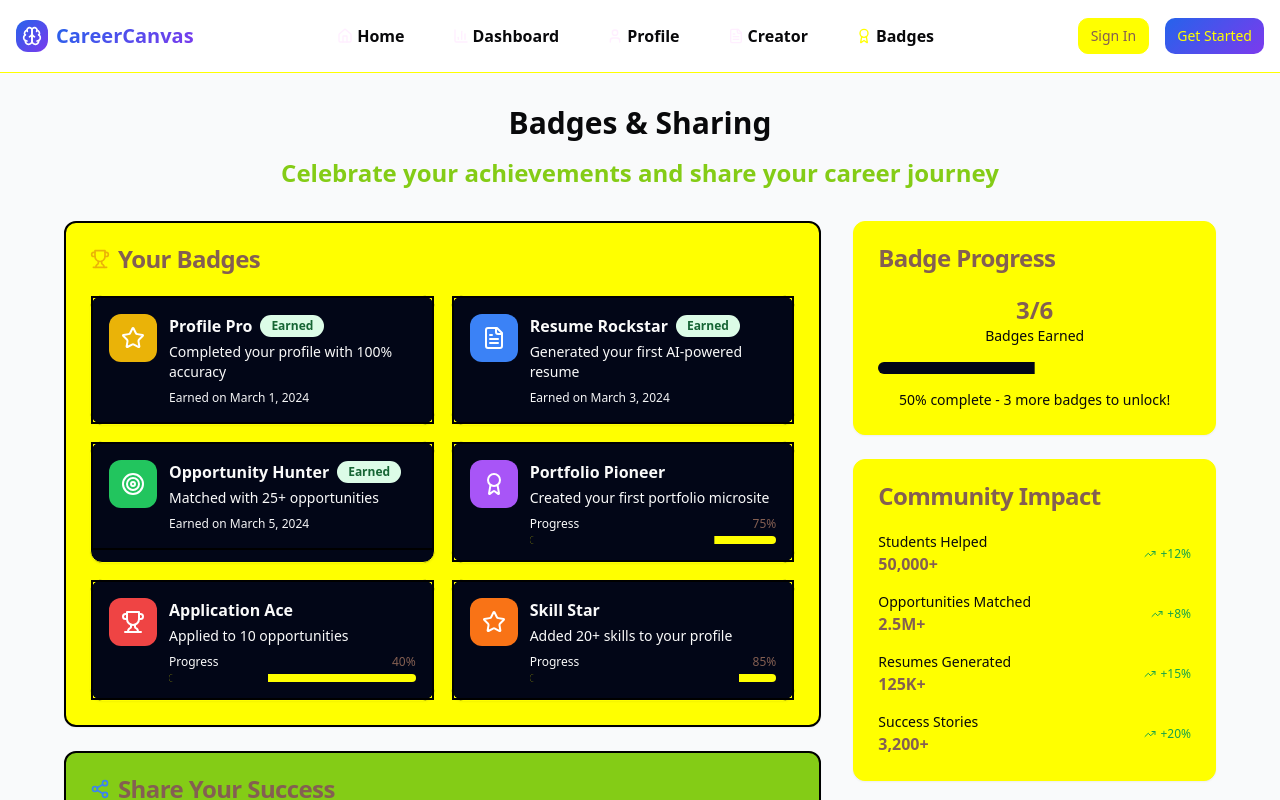
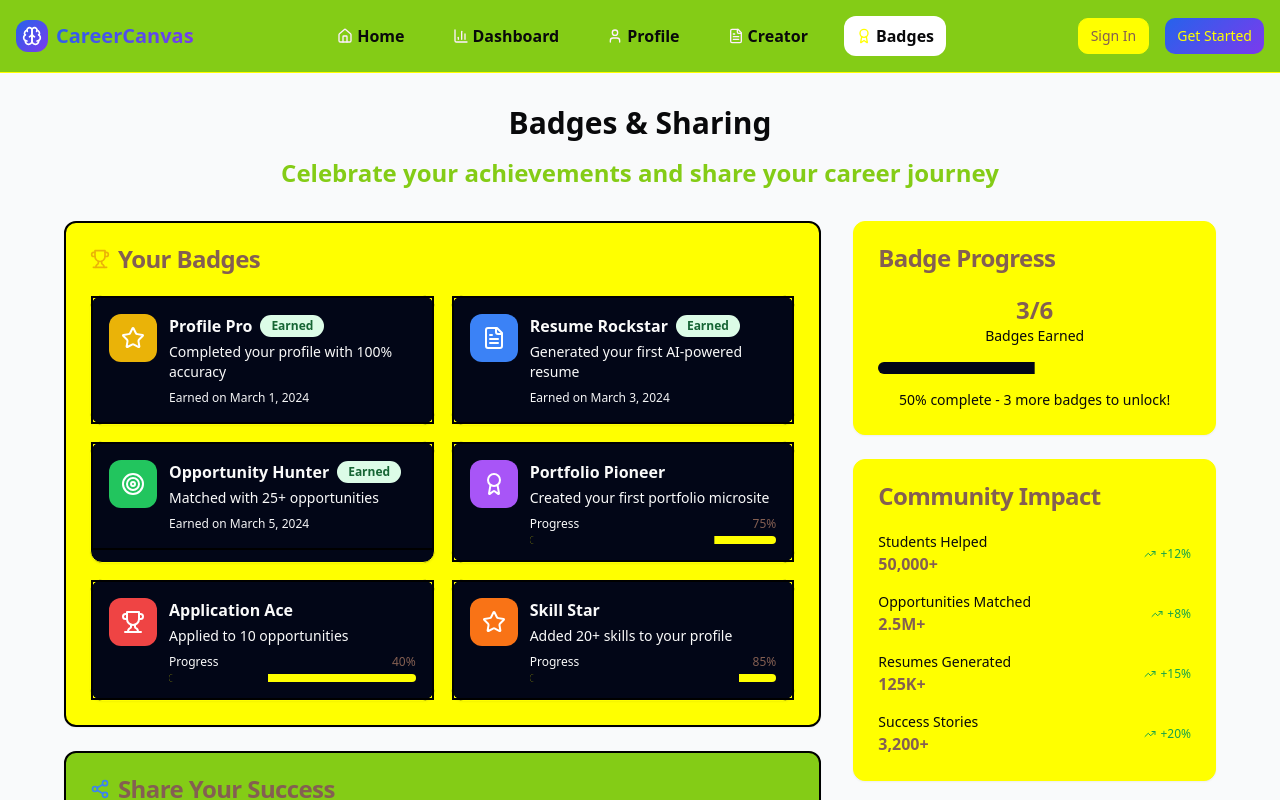
Before and after one commit to mayankgit22/career-canvas-ai-sculptor-97, a React (Vite) app: page /badges in a window 1280 px wide. Shown: the top 800 px of the page. Built offline with nearby package versions, Linux system fonts and the light colour scheme.

Commit message:
Revert previous changes
Reverts the changes made in the previous commits.

```diff
--- a/src/components/Navigation.tsx
+++ b/src/components/Navigation.tsx
@@ -1,4 +1,3 @@
-
 import { useState } from "react";
 import { Link, useLocation } from "react-router-dom";
 import { Button } from "@/components/ui/button";
@@ -28,7 +27,7 @@ export const Navigation = () => {
     icon: Award
   }];
   return <header className="border-b border-border/40 backdrop-blur-sm sticky top-0 z-50 bg-background/95">
-      <div className="container mx-auto px-4 py-4 bg-white">
+      <div className="container mx-auto px-4 py-4 bg-lime-500">
         <div className="flex items-center justify-between">
           <Link to="/" className="flex items-center space-x-2">
             <div className="w-8 h-8 gradient-bg rounded-lg flex items-center justify-center">
```
